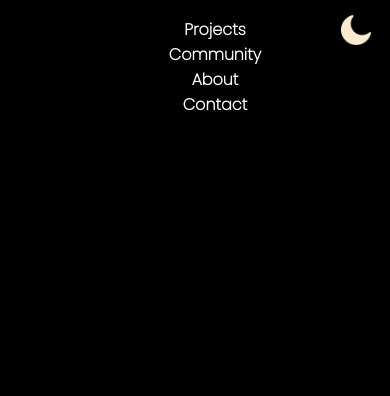
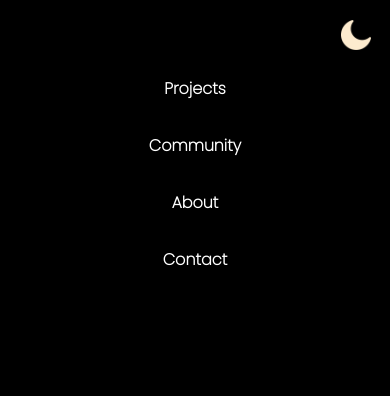
Before and after one commit to madm234/DevHub2, a plain HTML site: page index.html in a window 390 px wide. Shown: the top 396 px of the page. Drawn offline with nearby package versions, Linux system fonts and the light colour scheme; a web font is replaced by a local one.

Commit message:
Responsive trial

```diff
--- a/css/style.css
+++ b/css/style.css
@@ -41,18 +41,23 @@ body{
 }
 
 .nav-ul li{
-    display: flex;
-    justify-content: center;
+    text-align: center;
+    /* display: flex;
+    justify-content: center; */
     font-family: 'Poppins', sans-serif;
     list-style: none;
     color: var(--color4);
     font-weight:600;
-    padding-left: 40px;
+    padding: 10px;
+    margin-left: 20px;
+    border-radius: 15px;
+    cursor:default;
 }
 
 a{
     text-decoration: none;
     color: var(--color4);
+    cursor:default;
     /* transition: ease-in-out 0.1s; */
 }
 
@@ -70,12 +75,13 @@ a{
 .f-body{
     display: flex;
     min-height: 100vh;
+    overflow-x: hidden;
     cursor: default;
 }
 
 .theme{
     position: absolute;
-    top: 15px;
+    top: 20px;
     right: 5vw;
     color: var(--color4);
 }
@@ -482,10 +488,23 @@ a:hover{
     color:#063768;
 }
 
+.redirect-items:hover{
+    background-color: var(--color1);
+}
+
 
 /* R E S P O N S I V N E S S */
-@media screen and (max-width: 725px) {
+@media screen and (max-width: 650px) {
     .nav-ul{
     display: block;
+    margin-top: 49px;
+    }
+
+    .nav-ul li{
+    margin: 12px 17px;
+    }
+
+    .f-body{
+        flex-direction: row-reverse;
     }
 }
--- a/index.html
+++ b/index.html
@@ -218,6 +218,7 @@
         </div>
       </div>
 
+<a href="www.google.com">google</a>
 
       <div class="fif-body" id="about" data-aos="fade-up" data-aos-offset="120" data-aos-easing="ease-in-sine">
         <p class="about-head">About</p>
```
